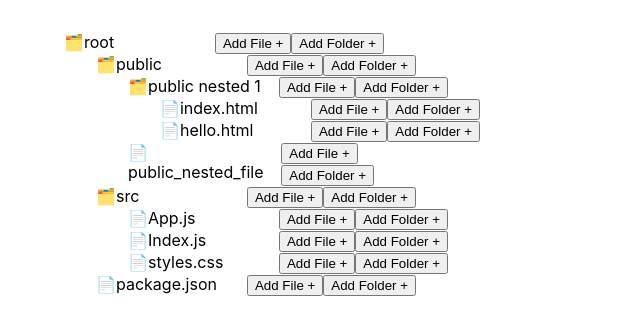
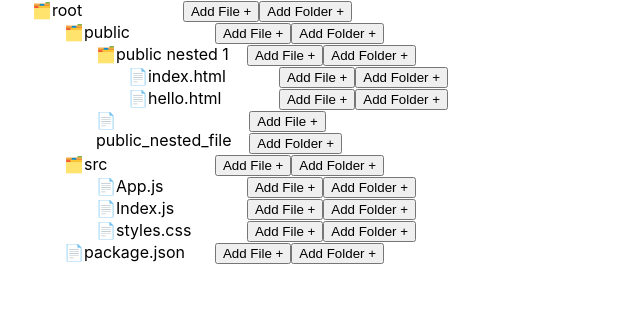
Before and after one commit to code0monkey1/react-interview-file-explorer, a React (Create React App) app: page / in a window 1280 px wide. Shown: the top 334 px of the page, without its empty margins (0-640 px from the left). Built offline with nearby package versions, Linux system fonts and the light colour scheme.

Commit message:
23 Apr 2023, 12:46

```diff
--- a/src/App.js
+++ b/src/App.js
@@ -71,11 +71,9 @@ function App() {
   console.log("The current state is",JSON.stringify(data,null,2))
 
   return (
-    <div onClick={({target})=> {toggleOpen(target.id)}} style={{margin:"2rem"}}>
-      {
+
           getRenderedTree(data)
-      }
-      </div>
+
 
   );
 }
```
Also changed, not shown: src/components/Folder.jsx (line endings or trailing spaces).
